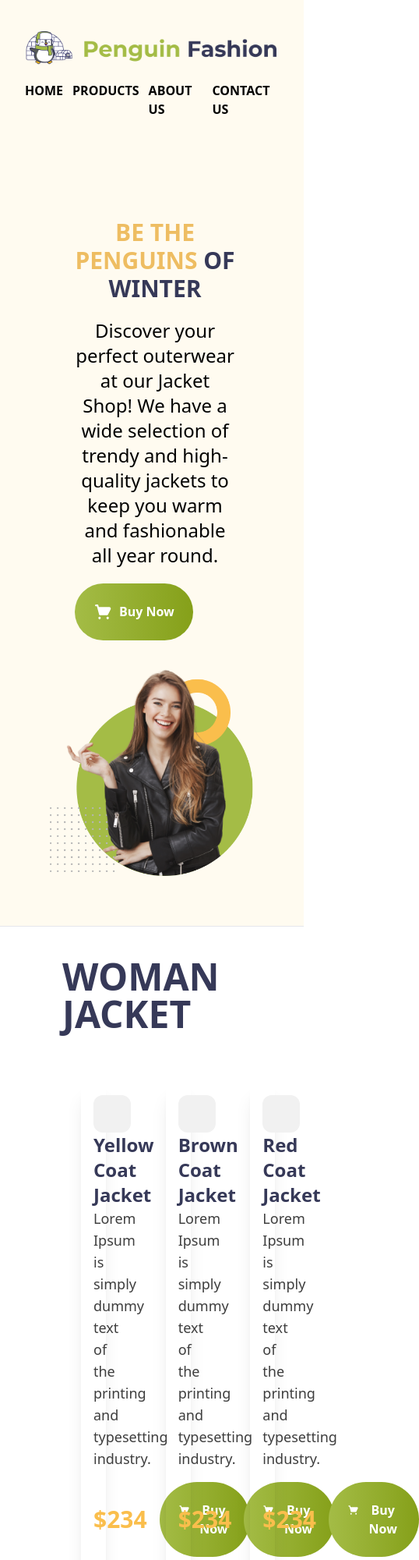
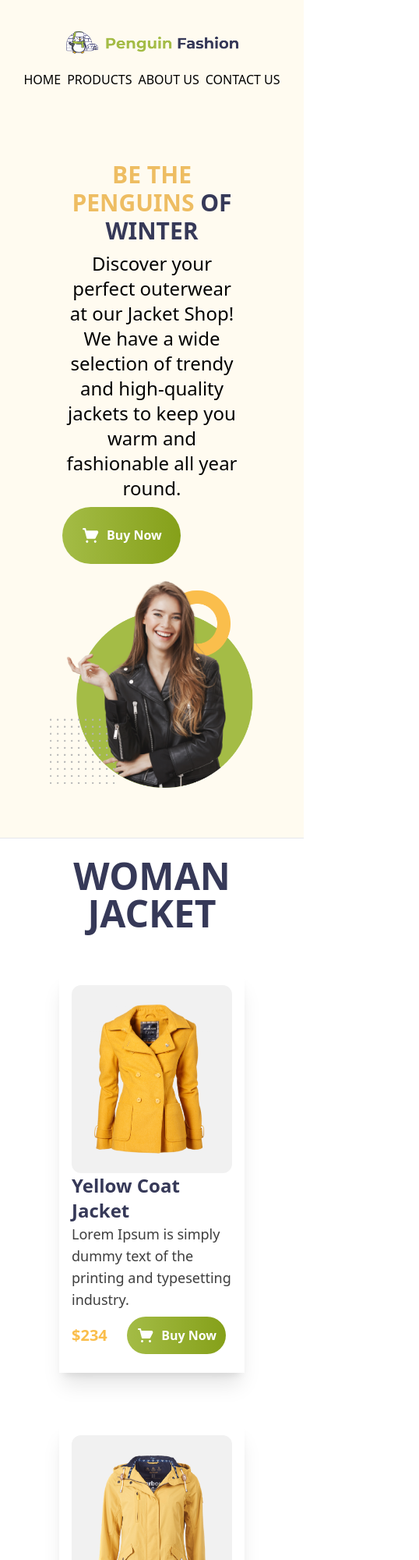
Before and after one commit to Towhid02/penguin, a plain HTML site: page index.html in a window 390 px wide. Shown: the top 2000 px of the page at 78% size, 538 px wide, since content can reach past the window. Drawn offline with nearby package versions, Linux system fonts and the light colour scheme.

```diff
--- a/index.html
+++ b/index.html
@@ -15,13 +15,13 @@
     </style>
 </head>
 <body>
-<header class="bg-[#FFFBF0] w-screen"  >
-        <nav class="p-8 pt-10 justify-center">
-            <div class="flex-col md:flex items-center  md:justify-around gap-40">
-                <div class="w-full md:w-1/2">
-                <img class="w-full md:w-100 pb-5" src="icons/logo.png" alt="">
+<header class="bg-[#FFFBF0] w-full"  >
+        <nav class="p-5 md:p-8 pt-10">
+            <div class="flex-col md:items-center justify-center md:justify-around gap-0 md:gap-40">
+                <div class="w-full mx-16 md:w-1/2">
+                <img class="w-56 md:w-100 pb-5" src="icons/logo.png" alt="">
             </div>
-                <div class="flex gap-3 md:gap-10 list-none font-semibold">
+                <div class="flex  text-center justify-center md:text-justify gap-2 md:gap-10 list-none font-medium md:font-semibold">
                     <li>HOME</li>
                     <li>PRODUCTS</li>
                     <li>ABOUT US</li>
@@ -29,62 +29,62 @@
                 </div>
             </div>
         </nav>
-        <div class= "flex-col md:flex justify-center items-center text-center gap-10 md:gap-60 p-16 w-screen ">
-        <div class=" w-full md:w-1/2 p-2 md:p-6 m-1 md:m-4 text-center md:text-left">
-            <h1 class=" text-3xl md:text-6xl font-bold text-[#eebd62] m-5">BE THE PENGUINS <span class="text-[#363958]"> OF WINTER</span></h1>
-            <P class="font-normal text-2xl m-5">Discover your perfect outerwear at our Jacket Shop! We have a wide selection of trendy and high-quality jackets to keep you warm and fashionable all year round.</P>
-            <button class=" flex p-6 rounded-full bg-gradient-to-r from-[#A4BC46] to-[#85A019] text-white font-bold gap-2 m-5" ><svg xmlns="http://www.w3.org/2000/svg" width="25" height="25" viewBox="0 0 24 24" fill="none">
+        <div class= "flex-col lg:flex justify-center items-center text-center gap-10 md:gap-60 p-16 w-screen ">
+        <div class=" w-auto md:w-1/2 p-2 md:p-6 m-auto md:m-4 text-center md:text-left">
+            <h1 class=" text-3xl md:text-6xl font-bold text-[#eebd62] m-auto md:m-5">BE THE PENGUINS <span class="text-[#363958]"> OF WINTER</span></h1>
+            <P class="font-normal text-2xl m-2 md:m-5">Discover your perfect outerwear at our Jacket Shop! We have a wide selection of trendy and high-quality jackets to keep you warm and fashionable all year round.</P>
+            <button class=" flex p-6 rounded-full bg-gradient-to-r from-[#A4BC46] to-[#85A019] text-white font-bold gap-2 m-2 md:m-5" ><svg xmlns="http://www.w3.org/2000/svg" width="25" height="25" viewBox="0 0 24 24" fill="none">
                 <path d="M21.08 6.99998C20.9072 6.7006 20.6598 6.45111 20.3618 6.27585C20.0639 6.10059 19.7256 6.00554 19.38 5.99998H6.58L6 3.73998C5.9414 3.52181 5.81066 3.32992 5.62908 3.19555C5.44749 3.06118 5.22576 2.99224 5 2.99998H3C2.73478 2.99998 2.48043 3.10533 2.29289 3.29287C2.10536 3.48041 2 3.73476 2 3.99998C2 4.26519 2.10536 4.51955 2.29289 4.70708C2.48043 4.89462 2.73478 4.99998 3 4.99998H4.24L7 15.26C7.0586 15.4781 7.18934 15.67 7.37092 15.8044C7.55251 15.9388 7.77424 16.0077 8 16H17C17.1847 15.9994 17.3656 15.9477 17.5227 15.8507C17.6798 15.7536 17.8069 15.6149 17.89 15.45L21.17 8.88998C21.3122 8.59199 21.3783 8.26345 21.3626 7.93366C21.3469 7.60387 21.2498 7.2831 21.08 6.99998Z" fill="white"/>
                 <path d="M7.5 21C8.32843 21 9 20.3284 9 19.5C9 18.6716 8.32843 18 7.5 18C6.67157 18 6 18.6716 6 19.5C6 20.3284 6.67157 21 7.5 21Z" fill="white"/>
                 <path d="M17.5 21C18.3284 21 19 20.3284 19 19.5C19 18.6716 18.3284 18 17.5 18C16.6716 18 16 18.6716 16 19.5C16 20.3284 16.6716 21 17.5 21Z" fill="white"/>
               </svg>Buy Now</button>
         </div>
-        <div class="w-full ">
+        <div class="w-full text-center ">
               <img class="text-center justify-center" src="images/model.png" alt=""></div>
         </div>
 </header>
    <hr>
 <main>
     <!-- WOMEN -->
-    <section class="m-5 p-5 h-3/5">
-        <h1 class="text-5xl text-[#363958] font-bold px-10">WOMAN JACKET</h1>
-        <div class="grid grid-cols-3 gap-24 p-5 m-5">
-            <div class="p-4 m-6 shadow-xl">
+    <section class="m-3 md:m-5 p-3 md:p-5 h-3/5">
+        <h1 class="text-5xl text-[#363958] font-bold px-10 text-center md:text-left">WOMAN JACKET</h1>
+        <div class="grid md:grid-cols-3 gap-10 md:gap-24 p-5 m-5">
+            <div class="p-4 m-3 md:m-6 shadow-xl">
                 <img class="bg-[#F1F1F1] rounded-xl p-6" src="images/jacket-1.png" alt="">
                 <h3 class="font-bold text-2xl text-[#363958]">Yellow Coat Jacket </h3>
                 <p class="text-[#3E3E3E] text-lg">Lorem Ipsum is simply dummy text of the
                     printing and typesetting industry.</p>
-            <div class="flex justify-between items-center">
-                <h4 class="text-[#FABE4C] text-3xl font-bold">$234</h4>
-                <button class=" flex p-6 rounded-full bg-gradient-to-r from-[#A4BC46] to-[#85A019] text-white font-bold gap-2 m-4" ><svg xmlns="http://www.w3.org/2000/svg" width="24" height="24" viewBox="0 0 24 24" fill="none">
+            <div class="flex justify-between items-center md:items-center">
+                <h4 class="text-[#FABE4C] text-xl md:text-3xl font-bold">$234</h4>
+                <button class=" flex p-3 md:p-6 rounded-3xl bg-gradient-to-r from-[#A4BC46] to-[#85A019] text-white font-bold gap-2 m-2 md:m-4" ><svg xmlns="http://www.w3.org/2000/svg" width="24" height="24" viewBox="0 0 24 24" fill="none">
                     <path d="M21.08 6.99998C20.9072 6.7006 20.6598 6.45111 20.3618 6.27585C20.0639 6.10059 19.7256 6.00554 19.38 5.99998H6.58L6 3.73998C5.9414 3.52181 5.81066 3.32992 5.62908 3.19555C5.44749 3.06118 5.22576 2.99224 5 2.99998H3C2.73478 2.99998 2.48043 3.10533 2.29289 3.29287C2.10536 3.48041 2 3.73476 2 3.99998C2 4.26519 2.10536 4.51955 2.29289 4.70708C2.48043 4.89462 2.73478 4.99998 3 4.99998H4.24L7 15.26C7.0586 15.4781 7.18934 15.67 7.37092 15.8044C7.55251 15.9388 7.77424 16.0077 8 16H17C17.1847 15.9994 17.3656 15.9477 17.5227 15.8507C17.6798 15.7536 17.8069 15.6149 17.89 15.45L21.17 8.88998C21.3122 8.59199 21.3783 8.26345 21.3626 7.93366C21.3469 7.60387 21.2498 7.2831 21.08 6.99998Z" fill="white"/>
                     <path d="M7.5 21C8.32843 21 9 20.3284 9 19.5C9 18.6716 8.32843 18 7.5 18C6.67157 18 6 18.6716 6 19.5C6 20.3284 6.67157 21 7.5 21Z" fill="white"/>
                     <path d="M17.5 21C18.3284 21 19 20.3284 19 19.5C19 18.6716 18.3284 18 17.5 18C16.6716 18 16 18.6716 16 19.5C16 20.3284 16.6716 21 17.5 21Z" fill="white"/>
                   </svg>Buy Now</button>
             </div>
             </div>
-            <div class="p-4 m-6 shadow-xl">
+            <div class="p-4 m-3 md:m-6 shadow-xl">
                 <img class="bg-[#F1F1F1] rounded-xl p-6" src="images/jacket-2.png" alt="">
                 <h3 class="font-bold text-2xl text-[#363958]">Brown Coat Jacket </h3>
                 <p class="text-[#3E3E3E] text-lg">Lorem Ipsum is simply dummy text of the
                     printing and typesetting industry.</p>
             <div class="flex justify-between items-center">
-                <h4 class="text-[#FABE4C] text-3xl font-bold">$234</h4>
-                <button class=" flex p-6 rounded-full bg-gradient-to-r from-[#A4BC46] to-[#85A019] text-white font-bold gap-2 m-4" ><svg xmlns="http://www.w3.org/2000/svg" width="24" height="24" viewBox="0 0 24 24" fill="none">
+                <h4 class="text-[#FABE4C] text-xl font-bold">$234</h4>
+                <button class=" flex p-3 md:p-6 rounded-3xl bg-gradient-to-r from-[#A4BC46] to-[#85A019] text-white font-bold gap-2 m-2 md:m-4" ><svg xmlns="http://www.w3.org/2000/svg" width="24" height="24" viewBox="0 0 24 24" fill="none">
                     <path d="M21.08 6.99998C20.9072 6.7006 20.6598 6.45111 20.3618 6.27585C20.0639 6.10059 19.7256 6.00554 19.38 5.99998H6.58L6 3.73998C5.9414 3.52181 5.81066 3.32992 5.62908 3.19555C5.44749 3.06118 5.22576 2.99224 5 2.99998H3C2.73478 2.99998 2.48043 3.10533 2.29289 3.29287C2.10536 3.48041 2 3.73476 2 3.99998C2 4.26519 2.10536 4.51955 2.29289 4.70708C2.48043 4.89462 2.73478 4.99998 3 4.99998H4.24L7 15.26C7.0586 15.4781 7.18934 15.67 7.37092 15.8044C7.55251 15.9388 7.77424 16.0077 8 16H17C17.1847 15.9994 17.3656 15.9477 17.5227 15.8507C17.6798 15.7536 17.8069 15.6149 17.89 15.45L21.17 8.88998C21.3122 8.59199 21.3783 8.26345 21.3626 7.93366C21.3469 7.60387 21.2498 7.2831 21.08 6.99998Z" fill="white"/>
                     <path d="M7.5 21C8.32843 21 9 20.3284 9 19.5C9 18.6716 8.32843 18 7.5 18C6.67157 18 6 18.6716 6 19.5C6 20.3284 6.67157 21 7.5 21Z" fill="white"/>
                     <path d="M17.5 21C18.3284 21 19 20.3284 19 19.5C19 18.6716 18.3284 18 17.5 18C16.6716 18 16 18.6716 16 19.5C16 20.3284 16.6716 21 17.5 21Z" fill="white"/>
                   </svg>Buy Now</button>
             </div>
             </div>
-            <div class="p-4 m-6 shadow-xl">
+            <div class="p-4 m-3 md:m-6 shadow-xl">
                 <img class="bg-[#F1F1F1] rounded-xl p-6" src="images/jacket-3.png" alt="">
                 <h3 class="font-bold text-2xl text-[#363958]">Red Coat Jacket </h3>
                 <p class="text-[#3E3E3E] text-lg">Lorem Ipsum is simply dummy text of the
                     printing and typesetting industry.</p>
             <div class="flex justify-between items-center">
-                <h4 class="text-[#FABE4C] text-3xl font-bold">$234</h4>
-                <button class=" flex p-6 rounded-full bg-gradient-to-r from-[#A4BC46] to-[#85A019] text-white font-bold gap-2 m-4" ><svg xmlns="http://www.w3.org/2000/svg" width="24" height="24" viewBox="0 0 24 24" fill="none">
+                <h4 class="text-[#FABE4C] text-xl font-bold">$234</h4>
+                <button class=" flex p-3 md:p-6 rounded-3xl bg-gradient-to-r from-[#A4BC46] to-[#85A019] text-white font-bold gap-2 m-2 md:m-4" ><svg xmlns="http://www.w3.org/2000/svg" width="24" height="24" viewBox="0 0 24 24" fill="none">
                     <path d="M21.08 6.99998C20.9072 6.7006 20.6598 6.45111 20.3618 6.27585C20.0639 6.10059 19.7256 6.00554 19.38 5.99998H6.58L6 3.73998C5.9414 3.52181 5.81066 3.32992 5.62908 3.19555C5.44749 3.06118 5.22576 2.99224 5 2.99998H3C2.73478 2.99998 2.48043 3.10533 2.29289 3.29287C2.10536 3.48041 2 3.73476 2 3.99998C2 4.26519 2.10536 4.51955 2.29289 4.70708C2.48043 4.89462 2.73478 4.99998 3 4.99998H4.24L7 15.26C7.0586 15.4781 7.18934 15.67 7.37092 15.8044C7.55251 15.9388 7.77424 16.0077 8 16H17C17.1847 15.9994 17.3656 15.9477 17.5227 15.8507C17.6798 15.7536 17.8069 15.6149 17.89 15.45L21.17 8.88998C21.3122 8.59199 21.3783 8.26345 21.3626 7.93366C21.3469 7.60387 21.2498 7.2831 21.08 6.99998Z" fill="white"/>
                     <path d="M7.5 21C8.32843 21 9 20.3284 9 19.5C9 18.6716 8.32843 18 7.5 18C6.67157 18 6 18.6716 6 19.5C6 20.3284 6.67157 21 7.5 21Z" fill="white"/>
                     <path d="M17.5 21C18.3284 21 19 20.3284 19 19.5C19 18.6716 18.3284 18 17.5 18C16.6716 18 16 18.6716 16 19.5C16 20.3284 16.6716 21 17.5 21Z" fill="white"/>
@@ -95,17 +95,17 @@
     </section>
     <hr>
     <!-- men -->
-    <section class="m-5 p-5 h-3/5">
-        <h1 class="text-5xl text-[#363958] font-bold px-8" >MAN JACKET</h1>
-        <div class="grid grid-cols-3 gap-24 p-5 m-5">
+    <section class="m-3 md:m-5 p-3 md:p-5 h-3/5">
+        <h1 class="text-5xl text-[#363958] font-bold px-10 text-center md:text-left" >MAN JACKET</h1>
+        <div class="grid md:grid-cols-3 gap-10 md:gap-24 p-5 m-5">
             <div class="p-4 m-6 shadow-xl">
                 <img class="bg-[#F1F1F1] rounded-xl p-6" src="images/jacket-4.png" alt="">
                 <h3 class="font-bold text-2xl text-[#363958]"> Snowboard Jacket Mens</h3>
                 <p class="text-[#3E3E3E] text-lg">Lorem Ipsum is simply dummy text of the
                     printing and typesetting industry.</p>
             <div class="flex justify-between items-center">
-                <h4 class="text-[#FABE4C] text-3xl font-bold">$234</h4>
-                <button class=" flex p-6 rounded-full bg-gradient-to-r from-[#A4BC46] to-[#85A019] text-white font-bold gap-2 m-4" ><svg xmlns="http://www.w3.org/2000/svg" width="24" height="24" viewBox="0 0 24 24" fill="none">
+                <h4 class="text-[#FABE4C] text-xl font-bold">$234</h4>
+                <button class=" flex p-3 md:p-6 rounded-3xl bg-gradient-to-r from-[#A4BC46] to-[#85A019] text-white font-bold gap-2 m-2 md:m-4" ><svg xmlns="http://www.w3.org/2000/svg" width="24" height="24" viewBox="0 0 24 24" fill="none">
                     <path d="M21.08 6.99998C20.9072 6.7006 20.6598 6.45111 20.3618 6.27585C20.0639 6.10059 19.7256 6.00554 19.38 5.99998H6.58L6 3.73998C5.9414 3.52181 5.81066 3.32992 5.62908 3.19555C5.44749 3.06118 5.22576 2.99224 5 2.99998H3C2.73478 2.99998 2.48043 3.10533 2.29289 3.29287C2.10536 3.48041 2 3.73476 2 3.99998C2 4.26519 2.10536 4.51955 2.29289 4.70708C2.48043 4.89462 2.73478 4.99998 3 4.99998H4.24L7 15.26C7.0586 15.4781 7.18934 15.67 7.37092 15.8044C7.55251 15.9388 7.77424 16.0077 8 16H17C17.1847 15.9994 17.3656 15.9477 17.5227 15.8507C17.6798 15.7536 17.8069 15.6149 17.89 15.45L21.17 8.88998C21.3122 8.59199 21.3783 8.26345 21.3626 7.93366C21.3469 7.60387 21.2498 7.2831 21.08 6.99998Z" fill="white"/>
                     <path d="M7.5 21C8.32843 21 9 20.3284 9 19.5C9 18.6716 8.32843 18 7.5 18C6.67157 18 6 18.6716 6 19.5C6 20.3284 6.67157 21 7.5 21Z" fill="white"/>
                     <path d="M17.5 21C18.3284 21 19 20.3284 19 19.5C19 18.6716 18.3284 18 17.5 18C16.6716 18 16 18.6716 16 19.5C16 20.3284 16.6716 21 17.5 21Z" fill="white"/>
@@ -118,8 +118,8 @@
                 <p class="text-[#3E3E3E] text-lg">Lorem Ipsum is simply dummy text of the
                     printing and typesetting industry.</p>
             <div class="flex justify-between items-center">
-                <h4 class="text-[#FABE4C] text-3xl font-bold">$234</h4>
-                <button class=" flex p-6 rounded-full bg-gradient-to-r from-[#A4BC46] to-[#85A019] text-white font-bold gap-2 m-4" ><svg xmlns="http://www.w3.org/2000/svg" width="24" height="24" viewBox="0 0 24 24" fill="none">
+                <h4 class="text-[#FABE4C] text-xl font-bold">$234</h4>
+                <button class=" flex p-3 md:p-6 rounded-3xl bg-gradient-to-r from-[#A4BC46] to-[#85A019] text-white font-bold gap-2 m-2 md:m-4" ><svg xmlns="http://www.w3.org/2000/svg" width="24" height="24" viewBox="0 0 24 24" fill="none">
                     <path d="M21.08 6.99998C20.9072 6.7006 20.6598 6.45111 20.3618 6.27585C20.0639 6.10059 19.7256 6.00554 19.38 5.99998H6.58L6 3.73998C5.9414 3.52181 5.81066 3.32992 5.62908 3.19555C5.44749 3.06118 5.22576 2.99224 5 2.99998H3C2.73478 2.99998 2.48043 3.10533 2.29289 3.29287C2.10536 3.48041 2 3.73476 2 3.99998C2 4.26519 2.10536 4.51955 2.29289 4.70708C2.48043 4.89462 2.73478 4.99998 3 4.99998H4.24L7 15.26C7.0586 15.4781 7.18934 15.67 7.37092 15.8044C7.55251 15.9388 7.77424 16.0077 8 16H17C17.1847 15.9994 17.3656 15.9477 17.5227 15.8507C17.6798 15.7536 17.8069 15.6149 17.89 15.45L21.17 8.88998C21.3122 8.59199 21.3783 8.26345 21.3626 7.93366C21.3469 7.60387 21.2498 7.2831 21.08 6.99998Z" fill="white"/>
                     <path d="M7.5 21C8.32843 21 9 20.3284 9 19.5C9 18.6716 8.32843 18 7.5 18C6.67157 18 6 18.6716 6 19.5C6 20.3284 6.67157 21 7.5 21Z" fill="white"/>
                     <path d="M17.5 21C18.3284 21 19 20.3284 19 19.5C19 18.6716 18.3284 18 17.5 18C16.6716 18 16 18.6716 16 19.5C16 20.3284 16.6716 21 17.5 21Z" fill="white"/>
@@ -132,8 +132,8 @@
                 <p class="text-[#3E3E3E] text-lg">Lorem Ipsum is simply dummy text of the
                     printing and typesetting industry.</p>
             <div class="flex justify-between items-center">
-                <h4 class="text-[#FABE4C] text-3xl font-bold">$234</h4>
-                <button class=" flex p-6 rounded-full bg-gradient-to-r from-[#A4BC46] to-[#85A019] text-white font-bold gap-2 m-4" ><svg xmlns="http://www.w3.org/2000/svg" width="24" height="24" viewBox="0 0 24 24" fill="none">
+                <h4 class="text-[#FABE4C] text-xl font-bold">$234</h4>
+                <button class=" flex p-3 md:p-6 rounded-3xl bg-gradient-to-r from-[#A4BC46] to-[#85A019] text-white font-bold gap-2 m-2 md:m-4" ><svg xmlns="http://www.w3.org/2000/svg" width="24" height="24" viewBox="0 0 24 24" fill="none">
                     <path d="M21.08 6.99998C20.9072 6.7006 20.6598 6.45111 20.3618 6.27585C20.0639 6.10059 19.7256 6.00554 19.38 5.99998H6.58L6 3.73998C5.9414 3.52181 5.81066 3.32992 5.62908 3.19555C5.44749 3.06118 5.22576 2.99224 5 2.99998H3C2.73478 2.99998 2.48043 3.10533 2.29289 3.29287C2.10536 3.48041 2 3.73476 2 3.99998C2 4.26519 2.10536 4.51955 2.29289 4.70708C2.48043 4.89462 2.73478 4.99998 3 4.99998H4.24L7 15.26C7.0586 15.4781 7.18934 15.67 7.37092 15.8044C7.55251 15.9388 7.77424 16.0077 8 16H17C17.1847 15.9994 17.3656 15.9477 17.5227 15.8507C17.6798 15.7536 17.8069 15.6149 17.89 15.45L21.17 8.88998C21.3122 8.59199 21.3783 8.26345 21.3626 7.93366C21.3469 7.60387 21.2498 7.2831 21.08 6.99998Z" fill="white"/>
                     <path d="M7.5 21C8.32843 21 9 20.3284 9 19.5C9 18.6716 8.32843 18 7.5 18C6.67157 18 6 18.6716 6 19.5C6 20.3284 6.67157 21 7.5 21Z" fill="white"/>
                     <path d="M17.5 21C18.3284 21 19 20.3284 19 19.5C19 18.6716 18.3284 18 17.5 18C16.6716 18 16 18.6716 16 19.5C16 20.3284 16.6716 21 17.5 21Z" fill="white"/>
@@ -144,32 +144,32 @@
     </section>
 </main>
 <section>
-<div class="flex justify-around items-center text-center gap-40">
-    <div class="m-10 p-10 w-1/2">
+<div class="flex-col md:flex justify-center md:justify-around items-center text-center gap-20 md:gap-40">
+    <div class="m-auto md:m-10 p-5 md:p-10 w-full md:w-1/2">
         <div class="flex items-center text-center bg-[#c5e8d1] shadow-2xl m-5 p-5 gap-5 rounded-3xl">
             <img class="w-20" src="icons/house.png" alt="">
             <div class="text-left">
-            <h2 class="text-2xl font-bold text-[#363958]">Find the Perfect Fit</h2>
+            <h2 class="text-xl md:text-2xl font-bold text-[#363958]">Find the Perfect Fit</h2>
             <p class="text-base text-[#363958]">Everybody is different, which is why we
                     offer styles for every body.</p></div>
         </div>
         <div class="flex items-center text-center bg-[#c5e8d1] shadow-2xl m-5 p-5 gap-5 rounded-3xl">
             <img  class="w-20" src="icons/box.png" alt="">
             <div class="text-left">
-            <h2 class="text-2xl font-bold text-[#363958]">Free Exchanges</h2>
+            <h2 class="text-xl md:text-2xl font-bold text-[#363958]">Free Exchanges</h2>
                 <p class="text-base text-[#363958]">One of the many reasons you can shop
                     with peace of mind.</p></div>
         </div>
         <div class="flex items-center text-center bg-[#c5e8d1] shadow-2xl m-5 p-5 gap-5 rounded-3xl">
             <img class="w-20" src="icons/question.png" alt="">
             <div class="text-left">
-            <h2 class="text-2xl font-bold text-[#363958]">Contact Our Seller</h2>
+            <h2 class="text-xl md:text-2xl font-bold text-[#363958]">Contact Our Seller</h2>
                 <p class="text-base text-[#363958]">They are here to help you. That's quite
                     literally what we pay them for.</p> </div>
         </div>
         </div>
-    <div class="w-1/2">
-        <img class="w-3/4" src="images/shopping.png" alt="">
+    <div class="w-full text-center md:w-1/2">
+        <img class=" w-full p-5 md:w-3/4" src="images/shopping.png" alt="">
     </div>
 </div>
 </section>
```
